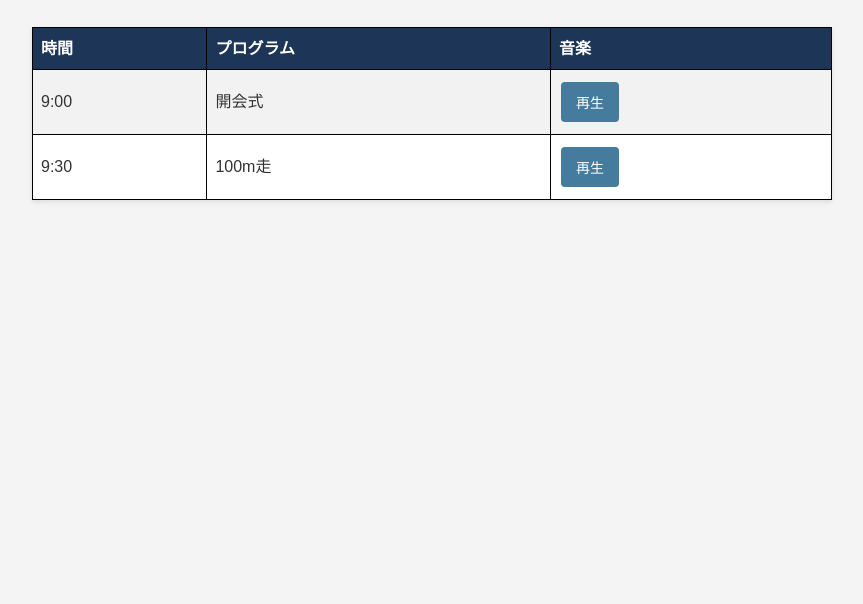
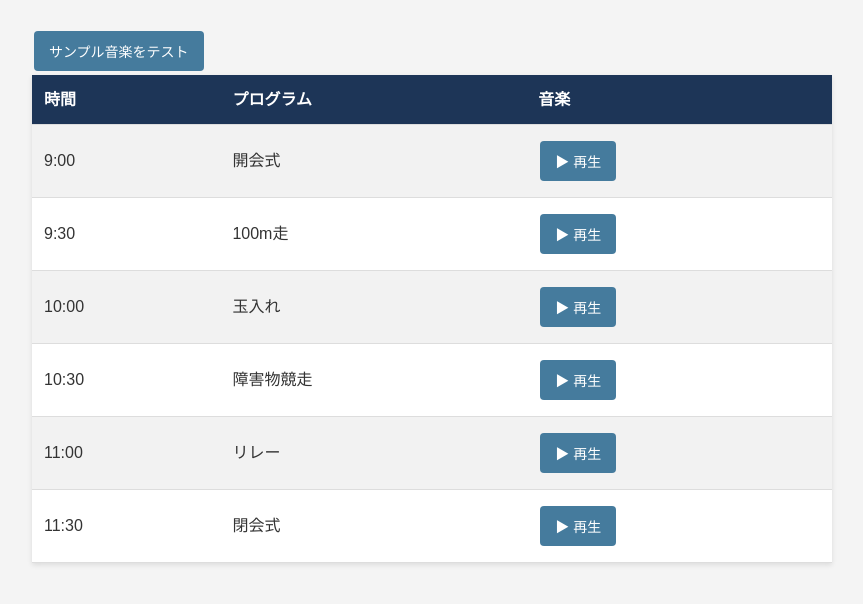
Before and after one commit to Athha/sports-music, a plain HTML site: page index.html in a window 1280 px wide. Shown: the part 96-700 px from the top of the page, without its empty margins (208-1071 px from the left). Drawn offline with Linux system fonts and the light colour scheme.

Commit message:
-- 音楽ファイルをsampleに変更

```diff
--- a/index.html
+++ b/index.html
@@ -4,56 +4,24 @@
     <meta charset="UTF-8">
     <meta name="viewport" content="width=device-width, initial-scale=1.0">
     <title>運動会プログラム</title>
+    <link rel="stylesheet" href="styles.css">
     <link rel="manifest" href="manifest.json">
-    <link rel="stylesheet" href="styles.css">
-    <style>
-        table { border-collapse: collapse; width: 100%; }
-        th, td { border: 1px solid black; padding: 8px; text-align: left; }
-        button { cursor: pointer; }
-    </style>
 </head>
 <body>
     <h1>運動会プログラム</h1>
+
+    <!-- テスト用ボタンと表の間に余白を追加 -->
+    <div id="test-area" style="margin-bottom: 20px;"></div>
+
     <table id="program-table">
         <tr>
             <th>時間</th>
             <th>プログラム</th>
             <th>音楽</th>
         </tr>
-        <!-- プログラムの内容はJavaScriptで動的に追加します -->
+        <!-- プログラムの内容はJavaScriptで動的に追加されます -->
     </table>
 
-    <script>
-        // サービスワーカーの登録
-        if ('serviceWorker' in navigator) {
-            navigator.serviceWorker.register('service-worker.js');
-        }
-
-        // プログラムデータ（実際のデータに置き換えてください）
-        const programData = [
-            { time: "9:00", program: "開会式", music: "fanfare.mp3" },
-            { time: "9:30", program: "100m走", music: "run.mp3" },
-            // 他のプログラムを追加...
-        ];
-
-        // テーブルにデータを追加
-        const table = document.getElementById('program-table');
-        programData.forEach(item => {
-            const row = table.insertRow();
-            row.insertCell(0).textContent = item.time;
-            row.insertCell(1).textContent = item.program;
-            const musicCell = row.insertCell(2);
-            const button = document.createElement('button');
-            button.textContent = "再生";
-            button.onclick = () => playMusic(item.music);
-            musicCell.appendChild(button);
-        });
-
-        // 音楽再生関数
-        function playMusic(filename) {
-            const audio = new Audio(filename);
-            audio.play();
-        }
-    </script>
+    <script src="script.js"></script>
 </body>
 </html>
--- a/script.js
+++ b/script.js
@@ -1,11 +1,11 @@
 // プログラムデータ
 const programData = [
-    { time: "9:00", program: "開会式", music: "fanfare.mp3" },
-    { time: "9:30", program: "100m走", music: "run.mp3" },
-    { time: "10:00", program: "玉入れ", music: "teamwork.mp3" },
-    { time: "10:30", program: "障害物競走", music: "obstacle.mp3" },
-    { time: "11:00", program: "リレー", music: "relay.mp3" },
-    { time: "11:30", program: "閉会式", music: "closing.mp3" }
+    { time: "9:00", program: "開会式", music: "sample.mp3" },
+    { time: "9:30", program: "100m走", music: "sample.mp3" },
+    { time: "10:00", program: "玉入れ", music: "sample.mp3" },
+    { time: "10:30", program: "障害物競走", music: "sample.mp3" },
+    { time: "11:00", program: "リレー", music: "sample.mp3" },
+    { time: "11:30", program: "閉会式", music: "sample.mp3" }
 ];
 
 // DOMが読み込まれた後に実行
@@ -23,6 +23,12 @@ document.addEventListener('DOMContentLoaded', () => {
         button.onclick = () => playMusic(item.music);
         musicCell.appendChild(button);
     });
+
+    // テスト用の再生ボタンを追加
+    const testButton = document.createElement('button');
+    testButton.textContent = "サンプル音楽をテスト";
+    testButton.onclick = () => playMusic('sample.mp3');
+    document.body.insertBefore(testButton, table);
 
     // Service Workerの登録
     if ('serviceWorker' in navigator) {
@@ -44,7 +50,7 @@ function playMusic(filename) {
         currentAudio.pause();
         currentAudio.currentTime = 0;
     }
-    currentAudio = new Audio(filename);
+    currentAudio = new Audio(`audio/${filename}`);
     currentAudio.play()
         .catch(error => {
             console.error('音楽の再生に失敗しました:', error);
```
